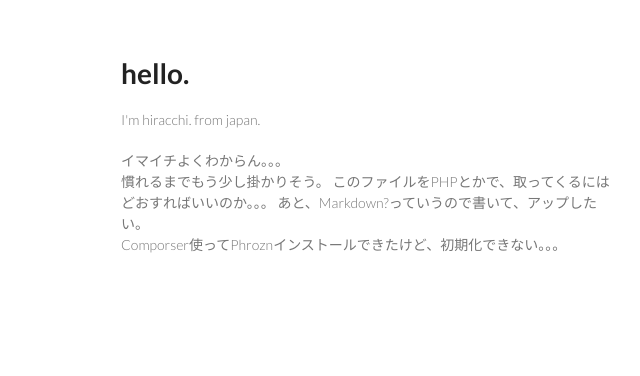
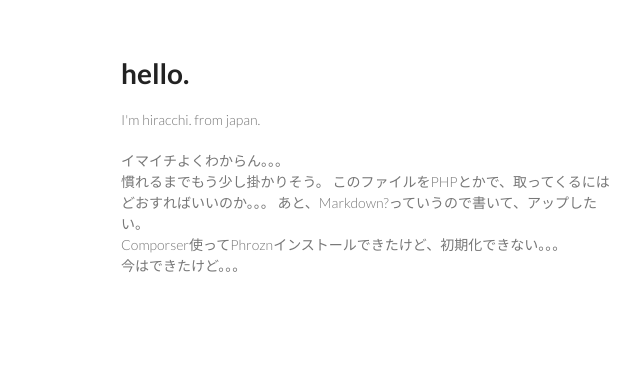
Before and after one commit to hiracchi-JP/blog, a plain HTML site: page index.html in a window 1280 px wide. Shown: the top 376 px of the page, 449-1089 px from the left. Drawn offline with Linux system fonts and the light colour scheme.

Commit message:
Update index.html
更新

```diff
--- a/index.html
+++ b/index.html
@@ -28,6 +28,8 @@
 
         <br>
         Comporser使ってPhroznインストールできたけど、初期化できない。。。
+        <br>
+        今はできたけど。。。
       </section>
       <footer>
         <p>This project is maintained by <a href="https://github.com/hiracchi-JP">hiracchi-JP</a></p>
```
